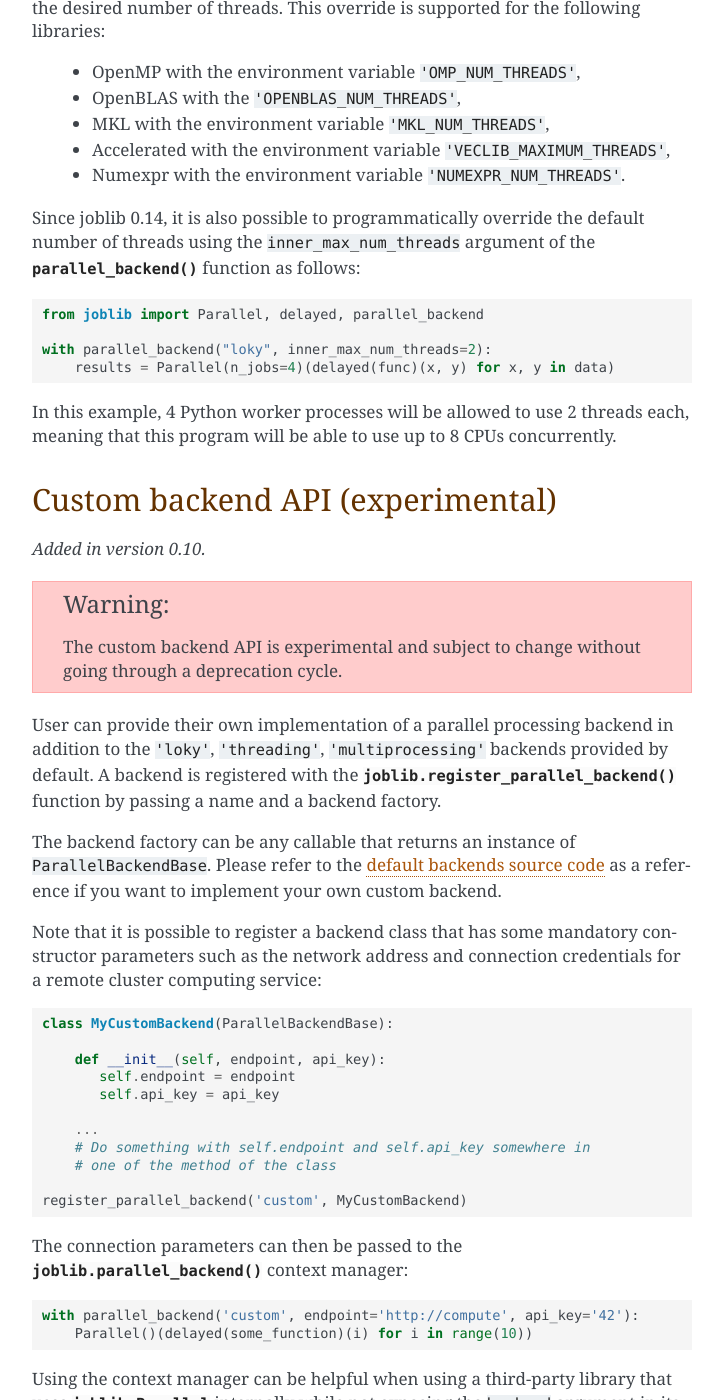
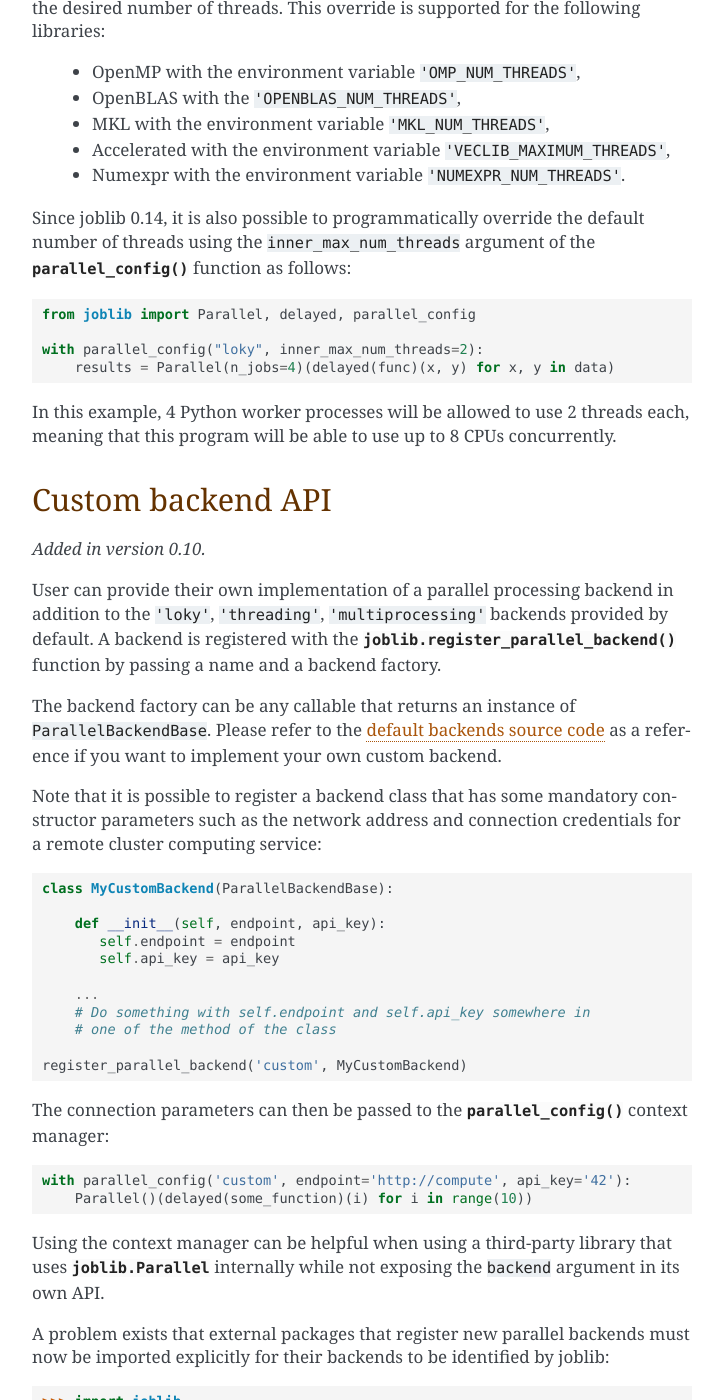
Before and after one commit to joblib/joblib, a Sphinx documentation site: the page built from doc/parallel.rst, in a window 1280 px wide and 1400 px high, scrolled down 8386 px. Shown: the whole window, without its empty margins (388-1111 px from the left). Built offline with Sphinx 7.4.7, drawn with Linux system fonts in a browser that asks for light colours; formulas are drawn with MathJax 3; pages that are not in the unit, such as notebooks, are missing from menus; some of the changed text lies outside the part shown.

Commit message:
DOC reference parallel_config instead of parallel_backend

```diff
--- a/doc/parallel.rst
+++ b/doc/parallel.rst
@@ -89,7 +89,7 @@ In prior versions, the same effect could be achieved by hardcoding a
 specific backend implementation such as ``backend="threading"`` in the
 call to :class:`joblib.Parallel` but this is now considered a bad pattern
 (when done in a library) as it does not make it possible to override that
-choice with the :func:`~joblib.parallel_backend` context manager.
+choice with the :func:`~joblib.parallel_config` context manager.
 
 
 .. topic:: The loky backend may not always be available
@@ -224,26 +224,23 @@ libraries:
 
 Since joblib 0.14, it is also possible to programmatically override the default
 number of threads using the ``inner_max_num_threads`` argument of the
-:func:`~joblib.parallel_backend` function as follows:
+:func:`~joblib.parallel_config` function as follows:
 
 .. code-block:: python
 
-    from joblib import Parallel, delayed, parallel_backend
+    from joblib import Parallel, delayed, parallel_config
 
-    with parallel_backend("loky", inner_max_num_threads=2):
+    with parallel_config("loky", inner_max_num_threads=2):
         results = Parallel(n_jobs=4)(delayed(func)(x, y) for x, y in data)
 
 In this example, 4 Python worker processes will be allowed to use 2 threads
 each, meaning that this program will be able to use up to 8 CPUs concurrently.
 
 
-Custom backend API (experimental)
-=================================
+Custom backend API
+==================
 
 .. versionadded:: 0.10
-
-.. warning:: The custom backend API is experimental and subject to change
-    without going through a deprecation cycle.
 
 User can provide their own implementation of a parallel processing
 backend in addition to the ``'loky'``, ``'threading'``,
@@ -274,9 +271,9 @@ for a remote cluster computing service::
     register_parallel_backend('custom', MyCustomBackend)
 
 The connection parameters can then be passed to the
-:func:`joblib.parallel_backend` context manager::
+:func:`~joblib.parallel_config` context manager::
 
-    with parallel_backend('custom', endpoint='http://compute', api_key='42'):
+    with parallel_config('custom', endpoint='http://compute', api_key='42'):
         Parallel()(delayed(some_function)(i) for i in range(10))
 
 Using the context manager can be helpful when using a third-party library that
@@ -288,13 +285,13 @@ A problem exists that external packages that register new parallel backends
 must now be imported explicitly for their backends to be identified by joblib::
 
    >>> import joblib
-   >>> with joblib.parallel_backend('custom'):  # doctest: +SKIP
+   >>> with joblib.parallel_config('custom'):  # doctest: +SKIP
    ...     ...  # this fails
    KeyError: 'custom'
 
    # Import library to register external backend
    >>> import my_custom_backend_library  # doctest: +SKIP
-   >>> with joblib.parallel_backend('custom'):  # doctest: +SKIP
+   >>> with joblib.parallel_config('custom'):  # doctest: +SKIP
    ...     ... # this works
 
 This can be confusing for users.  To resolve this, external packages can
@@ -403,15 +400,11 @@ does not exist (but multiprocessing has more overhead).
 
 .. autofunction:: joblib.delayed
 
-.. autofunction:: joblib.register_parallel_backend
-
-.. autofunction:: joblib.parallel_backend
+.. autofunction:: joblib.parallel_config
 
 .. autofunction:: joblib.wrap_non_picklable_objects
 
-.. autofunction:: joblib.parallel.register_parallel_backend
-
-.. autoclass:: joblib.parallel.parallel_config
+.. autofunction:: joblib.register_parallel_backend
 
 .. autoclass:: joblib.parallel.ParallelBackendBase
 
```
Also changed, not shown: other parts of doc/parallel.rst (+1 -1 lines), 6 other files.
